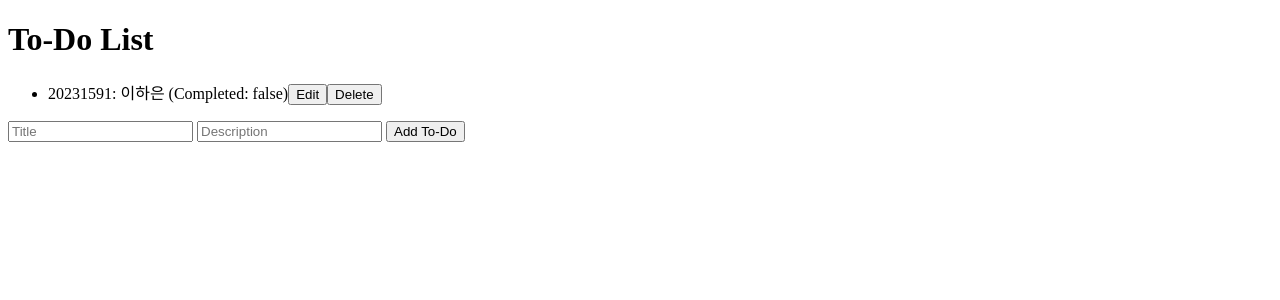
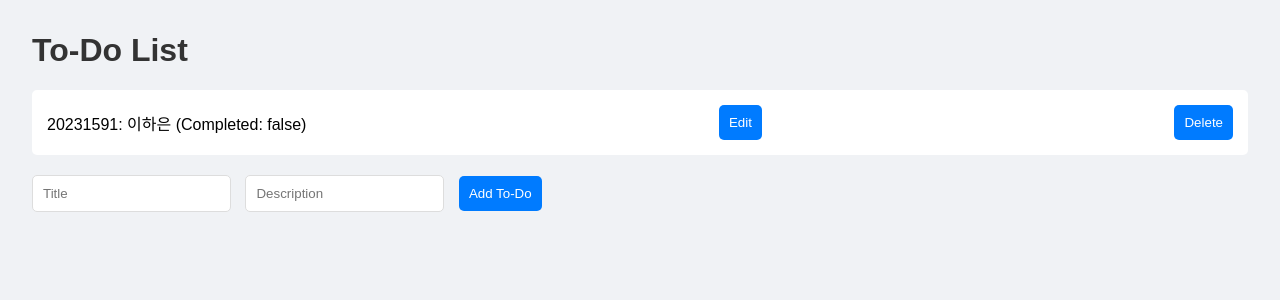
Before and after one commit to Hgray1591/FastApi-Todos, a FastAPI app: page / in a window 1280 px wide. Shown: the top 300 px of the page. Run offline with FastAPI, Linux system fonts and the light colour scheme.

Commit message:
스타일 추가

```diff
--- a/templates/index.html
+++ b/templates/index.html
@@ -1,32 +1,75 @@
 <!DOCTYPE html>
 <html lang="en">
   <head>
-    <meta charset="UTF-8">
-    <meta name="viewport" content="width=device-width, initial-scale=1.0">
+    <meta charset="UTF-8" />
+    <meta name="viewport" content="width=device-width, initial-scale=1.0" />
     <title>To-Do List</title>
+    <style>
+      body {
+        font-family: sans-serif;
+        background-color: #f0f2f5;
+        margin: 2em;
+      }
+      h1 {
+        color: #333;
+      }
+      ul {
+        list-style-type: none;
+        padding: 0;
+      }
+      li {
+        background-color: white;
+        margin-bottom: 10px;
+        padding: 15px;
+        border-radius: 5px;
+        display: flex;
+        justify-content: space-between;
+        align-items: center;
+      }
+      form {
+        margin-top: 20px;
+      }
+      input[type="text"] {
+        padding: 10px;
+        margin-right: 10px;
+        border: 1px solid #ddd;
+        border-radius: 5px;
+      }
+      button {
+        padding: 10px;
+        border: none;
+        background-color: #007bff;
+        color: white;
+        border-radius: 5px;
+        cursor: pointer;
+      }
+      button:hover {
+        background-color: #0056b3;
+      }
+    </style>
   </head>
   <body>
     <h1>To-Do List</h1>
     <ul id="todo-list"></ul>
     <form id="todo-form">
-        <input type="text" id="title" placeholder="Title" required>
-        <input type="text" id="description" placeholder="Description" required>
+      <input type="text" id="title" placeholder="Title" required />
+      <input type="text" id="description" placeholder="Description" required />
       <button type="submit">Add To-Do</button>
     </form>
     <script>
       async function fetchTodos() {
-            const response = await fetch('/todos');
+        const response = await fetch("/todos");
         const todos = await response.json();
-            const todoList = document.getElementById('todo-list');
-            todoList.innerHTML = '';
-            todos.forEach(todo => {
-                const li = document.createElement('li');
+        const todoList = document.getElementById("todo-list");
+        todoList.innerHTML = "";
+        todos.forEach((todo) => {
+          const li = document.createElement("li");
           li.textContent = `${todo.title}: ${todo.description} (Completed: ${todo.completed})`;
-                const editButton = document.createElement('button');
-                editButton.textContent = 'Edit';
+          const editButton = document.createElement("button");
+          editButton.textContent = "Edit";
           editButton.onclick = () => editTodo(todo.id);
-                const deleteButton = document.createElement('button');
-                deleteButton.textContent = 'Delete';
+          const deleteButton = document.createElement("button");
+          deleteButton.textContent = "Delete";
           deleteButton.onclick = () => deleteTodo(todo.id);
           li.appendChild(editButton);
           li.appendChild(deleteButton);
@@ -35,15 +78,15 @@
       }
 
       async function editTodo(id) {
-            const title = prompt('Enter new title:');
-            const description = prompt('Enter new description:');
-            const completed = confirm('Is this task completed?');
+        const title = prompt("Enter new title:");
+        const description = prompt("Enter new description:");
+        const completed = confirm("Is this task completed?");
         const response = await fetch(`/todos/${id}`, {
-                method: 'PUT',
+          method: "PUT",
           headers: {
-                    'Content-Type': 'application/json'
+            "Content-Type": "application/json",
           },
-                body: JSON.stringify({ id, title, description, completed })
+          body: JSON.stringify({ id, title, description, completed }),
         });
         if (response.ok) {
           fetchTodos();
@@ -52,23 +95,30 @@
 
       async function deleteTodo(id) {
         const response = await fetch(`/todos/${id}`, {
-                method: 'DELETE'
+          method: "DELETE",
         });
         if (response.ok) {
           fetchTodos();
         }
       }
 
-        document.getElementById('todo-form').addEventListener('submit', async (event) => {
+      document
+        .getElementById("todo-form")
+        .addEventListener("submit", async (event) => {
           event.preventDefault();
-            const title = document.getElementById('title').value;
-            const description = document.getElementById('description').value;
-            const response = await fetch('/todos', {
-                method: 'POST',
+          const title = document.getElementById("title").value;
+          const description = document.getElementById("description").value;
+          const response = await fetch("/todos", {
+            method: "POST",
             headers: {
-                    'Content-Type': 'application/json'
+              "Content-Type": "application/json",
             },
-                body: JSON.stringify({ id: Date.now(), title, description, completed: false })
+            body: JSON.stringify({
+              id: Date.now(),
+              title,
+              description,
+              completed: false,
+            }),
           });
           if (response.ok) {
             fetchTodos();
```
Lines whose indentation alone changed are shown as unchanged.
